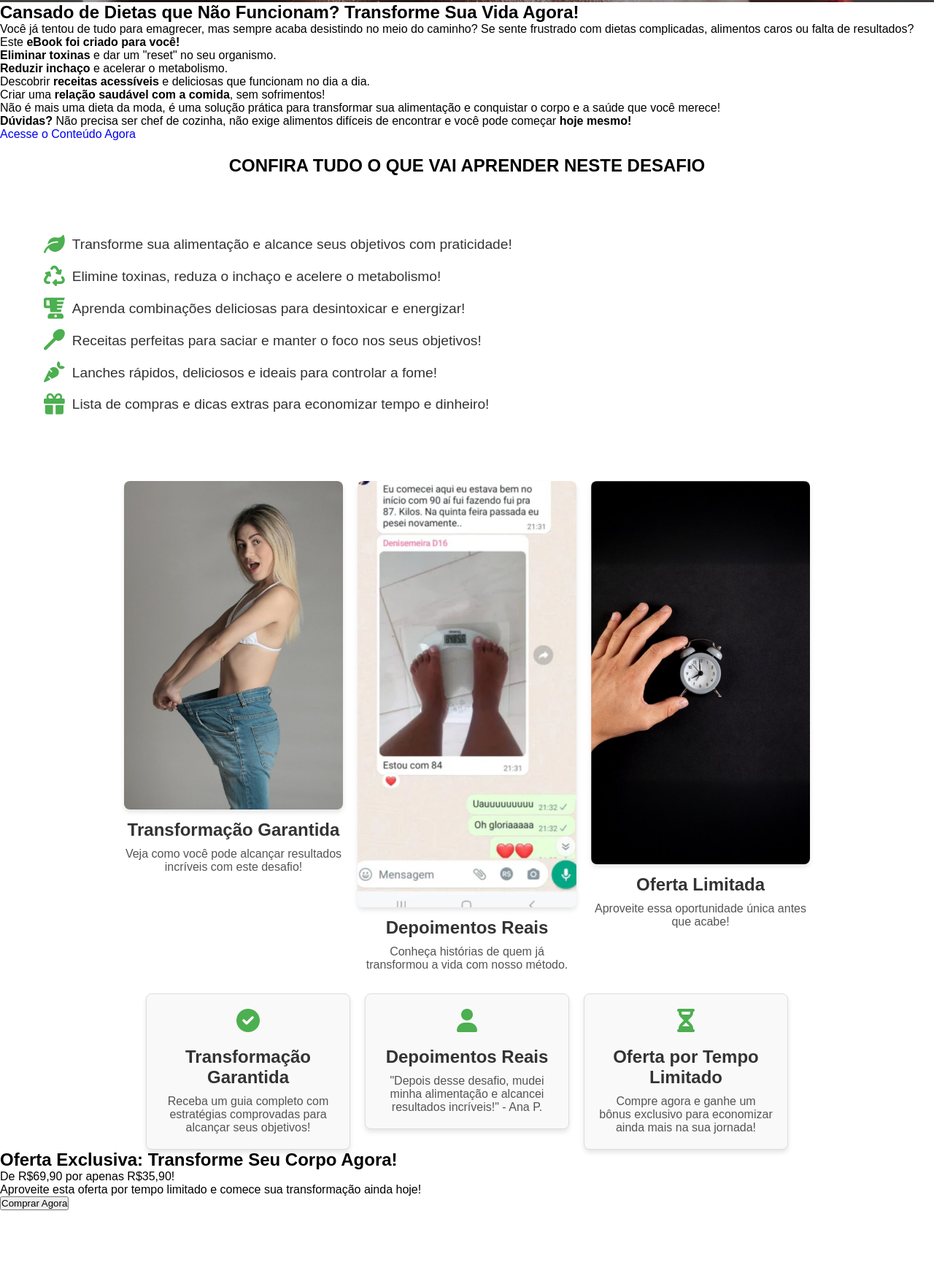
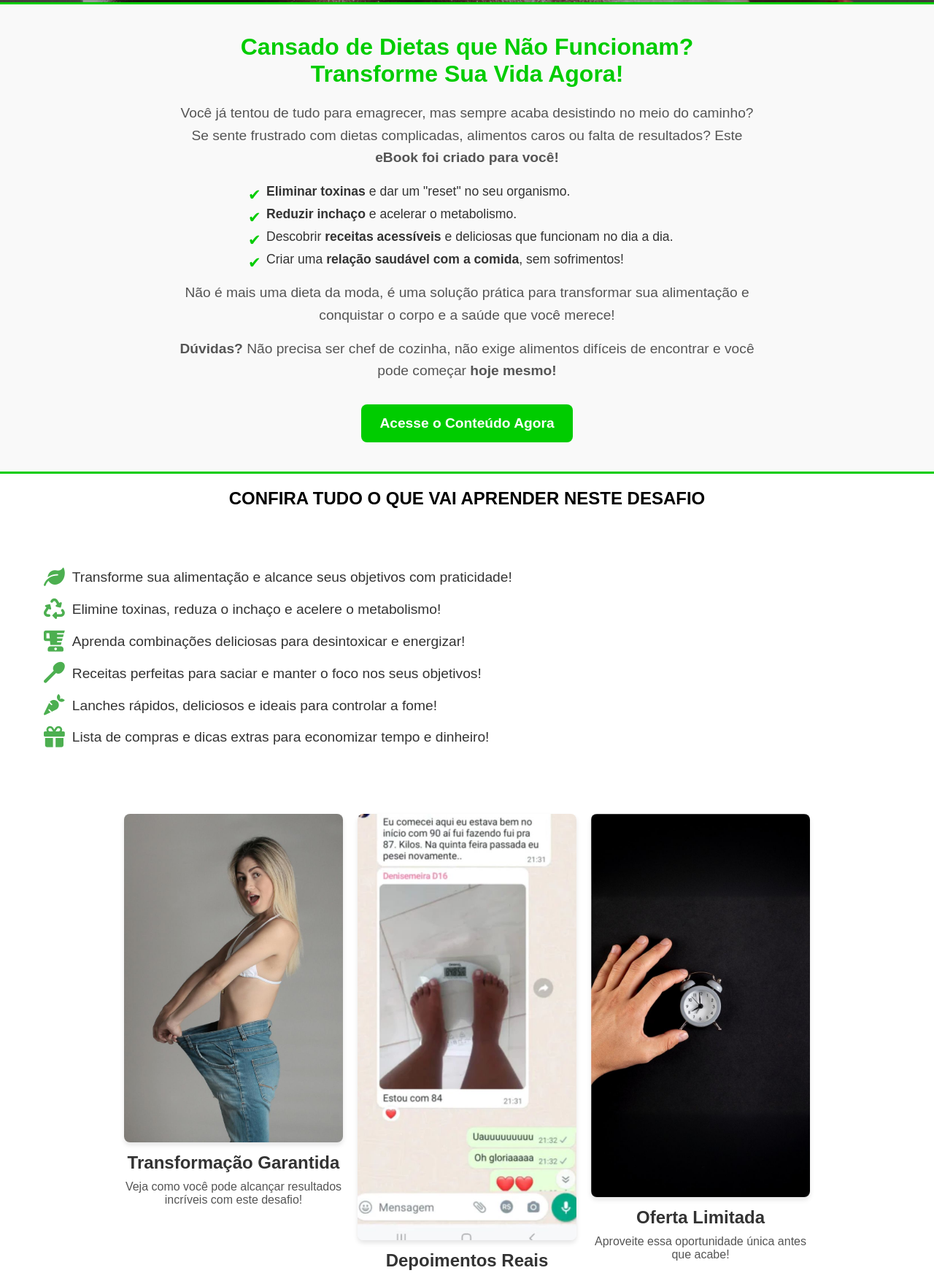
Before and after one commit to lacomb04/teste-pagina-vendas, a plain HTML site: page index.html in a window 1280 px wide. Shown: the part 875-2619 px from the top of the page at 73% size. Before the commit the page ends 2533 px from the top, so only its background shows below. Drawn offline with Linux system fonts and the light colour scheme; a script that the page names is missing.

Commit message:
Update style.css

```diff
--- a/css/style.css
+++ b/css/style.css
@@ -174,6 +174,126 @@ a{
     color: #555;
 }
 
+
+/*intro */
+
+.ebook-intro {
+    background-color: #f9f9f9;
+    padding: 40px 20px;
+    text-align: center;
+    border-top: 3px solid #00cc00;
+    border-bottom: 3px solid #00cc00;
+}
+.ebook-intro .container {
+    max-width: 800px;
+    margin: 0 auto;
+}
+.ebook-intro h2 {
+    color: #00cc00;
+    font-size: 2em;
+    margin-bottom: 20px;
+}
+.ebook-intro p {
+    font-size: 1.2em;
+    color: #555;
+    line-height: 1.6;
+    margin: 15px 0;
+}
+.ebook-intro ul {
+    text-align: left;
+    margin: 20px auto;
+    padding: 0;
+    list-style: none;
+    max-width: 600px;
+}
+.ebook-intro ul li {
+    font-size: 1.1em;
+    color: #333;
+    margin: 10px 0;
+    position: relative;
+    padding-left: 25px;
+}
+.ebook-intro ul li::before {
+    content: "✔";
+    color: #00cc00;
+    position: absolute;
+    left: 0;
+    top: 0;
+    font-size: 1.2em;
+    line-height: 1.4em;
+}
+.cta-section {
+    margin-top: 30px;
+}
+.btn-acessar {
+    display: inline-block;
+    background-color: #00cc00;
+    color: #fff;
+    padding: 15px 25px;
+    text-decoration: none;
+    font-size: 1.2em;
+    border-radius: 8px;
+    font-weight: bold;
+    transition: background-color 0.3s ease;
+}
+.btn-acessar:hover {
+    background-color: #00FF00;
+}
+
+/* Promoção Section */
+.promo-section {
+    background-color: #fff;
+    padding: 40px;
+    text-align: center;
+    border-top: 3px solid #00cc00;
+  }
+
+  .promo-section h2 {
+    color: #00cc00;
+    font-size: 2rem;
+    font-weight: bold;
+    margin-bottom: 10px;
+  }
+
+  .promo-section p {
+    color: #000;
+    font-size: 1.2rem;
+    margin-bottom: 20px;
+  }
+
+  .promo-section .original-price {
+    text-decoration: line-through;
+    color: #FF0000;
+  }
+
+  .promo-section .promo-price {
+    color: #00cc00;
+    font-weight: bold;
+  }
+
+  .promo-section .promo-description {
+    color: #666;
+    font-size: 1rem;
+    margin-bottom: 30px;
+  }
+
+  .promo-section .promo-button {
+    background-color: #00FF00;
+    color: #fff;
+    font-size: 1.2rem;
+    font-weight: bold;
+    padding: 15px 30px;
+    border: none;
+    border-radius: 5px;
+    cursor: pointer;
+    transition: 0.3s;
+  }
+
+  .promo-section .promo-button:hover {
+    background-color: #2ECC10;
+  }
+
+
 /* Estilo responsivo para o banner */
 @media (max-width: 768px) {
     .banner {
```
